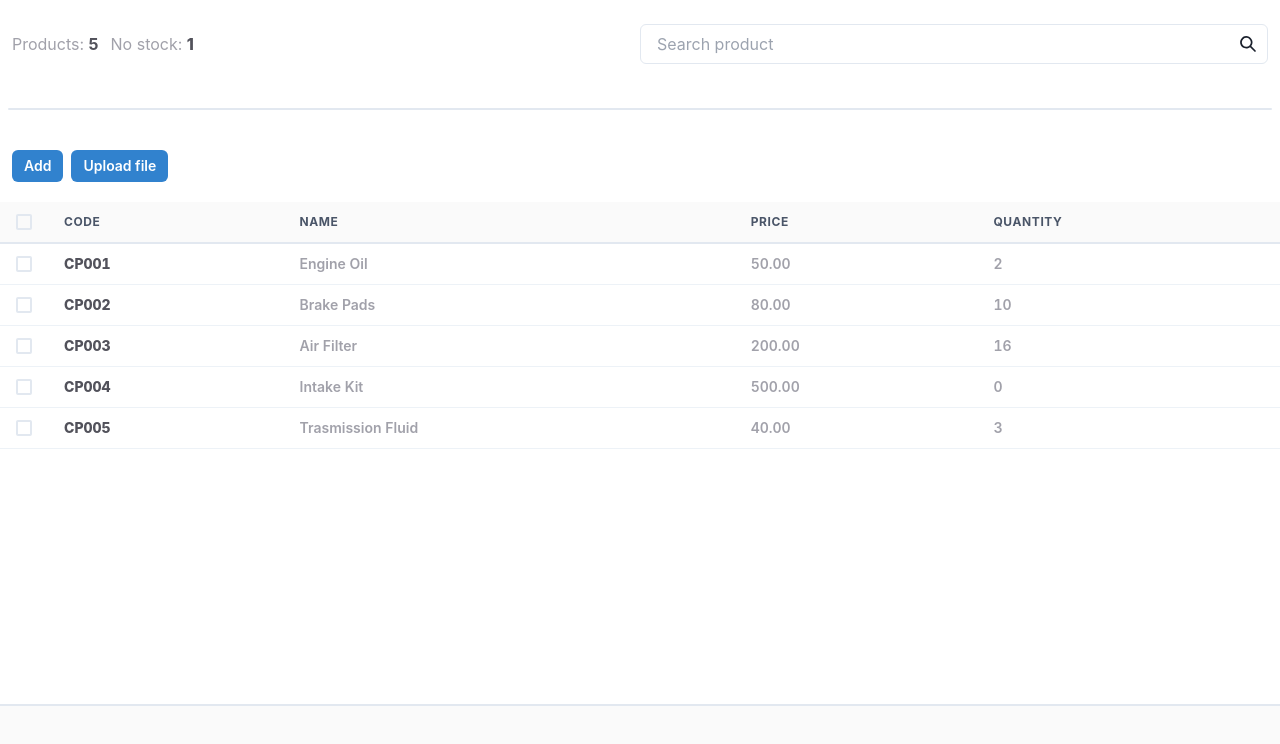
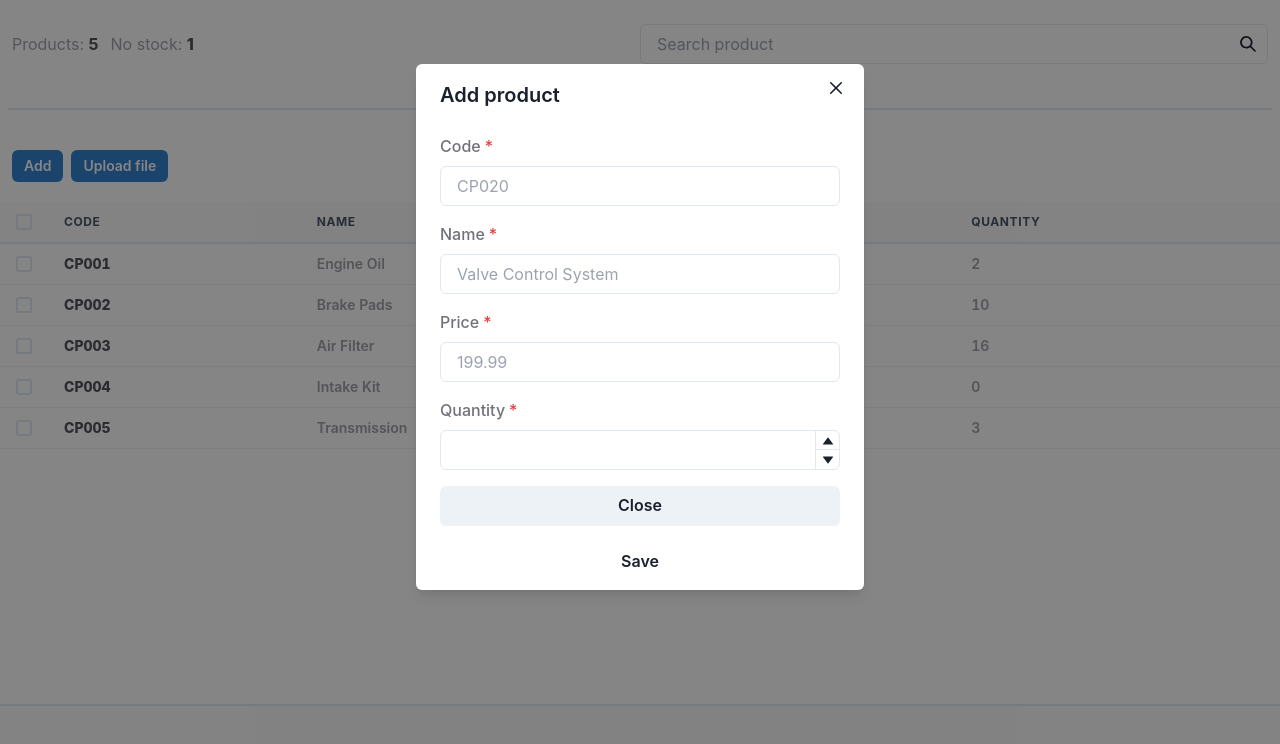
Before and after one commit to 0x0th30/product-crud-ui, a Next.js app: page / in a window 1280 px wide. Both pictures are taken after a click on the button "Add". Shown: the top 744 px of the page. Built offline with nearby package versions, Linux system fonts and the light colour scheme.

Commit message:
feat: implements product creation modal

```diff
--- a/package.json
+++ b/package.json
@@ -17,7 +17,8 @@
     "framer-motion": "^11.5.6",
     "next": "14.2.13",
     "react": "^18",
-    "react-dom": "^18"
+    "react-dom": "^18",
+    "react-hook-form": "^7.53.0"
   },
   "devDependencies": {
     "@types/node": "^20",
--- /dev/null
+++ b/src/app/components/Modal/Modal.tsx
@@ -0,0 +1,93 @@
+import { useForm } from "react-hook-form";
+import {
+  Box,
+  Button,
+  Modal as ChakraModal,
+  FormControl,
+  FormLabel,
+  Input,
+  ModalBody,
+  ModalCloseButton,
+  ModalContent,
+  ModalHeader,
+  ModalOverlay,
+  NumberDecrementStepper,
+  NumberIncrementStepper,
+  NumberInput,
+  NumberInputField,
+  NumberInputStepper,
+} from "@chakra-ui/react";
+
+export interface ModalProps {
+  isOpen: any;
+  onClose: any;
+}
+
+export default function Modal({ isOpen, onClose }: ModalProps) {
+  const {
+    handleSubmit,
+    register,
+    formState: { errors, isSubmitting },
+  } = useForm();
+
+  const onSubmit = (values: any) => {
+    console.log(values);
+  };
+
+  return (
+    <ChakraModal isOpen={isOpen} onClose={onClose}>
+      <>
+        <ModalOverlay />
+        <ModalContent>
+          <ModalHeader>Add product</ModalHeader>
+          <ModalCloseButton />
+
+          <ModalBody>
+            <form onSubmit={handleSubmit(onSubmit)}>
+              <Box className="flex flex-col gap-4 text-zinc-500">
+                <FormControl isRequired>
+                  <FormLabel>Code</FormLabel>
+                  <Input id="code" placeholder="CP020" {...register("code")} />
+                </FormControl>
+
+                <FormControl isRequired>
+                  <FormLabel>Name</FormLabel>
+                  <Input
+                    id="name"
+                    placeholder="Valve Control System"
+                    {...register("name")}
+                  />
+                </FormControl>
+
+                <FormControl isRequired>
+                  <FormLabel>Price</FormLabel>
+                  <Input
+                    id="price"
+                    placeholder="199.99"
+                    {...register("price")}
+                  />
+                </FormControl>
+
+                <FormControl isRequired>
+                  <FormLabel>Quantity</FormLabel>
+                  <NumberInput>
+                    <NumberInputField id="quantity" {...register("quantity")} />
+                    <NumberInputStepper>
+                      <NumberIncrementStepper />
+                      <NumberDecrementStepper />
+                    </NumberInputStepper>
+                  </NumberInput>
+                </FormControl>
+
+                <Button onClick={onClose}>Close</Button>
+                <Button variant="ghost" type="submit">
+                  Save
+                </Button>
+              </Box>
+            </form>
+          </ModalBody>
+        </ModalContent>
+      </>
+    </ChakraModal>
+  );
+}
--- a/src/app/components/Table/Table.tsx
+++ b/src/app/components/Table/Table.tsx
@@ -1,11 +1,30 @@
-import { Box, Table as ChakraTable, Checkbox, TableContainer, Tbody, Td, Th, Thead, Tr } from "@chakra-ui/react";
+import {
+  Box,
+  Table as ChakraTable,
+  Checkbox,
+  TableContainer,
+  Tbody,
+  Td,
+  Th,
+  Thead,
+  Tr,
+} from "@chakra-ui/react";
 
-export default function Table() {
+export interface TableProps {
+  data: Record<string, string>[];
+}
+
+export default function Table({ data }: TableProps) {
   return (
     <Box>
       <TableContainer maxH="60vh" overflowY="auto">
         <ChakraTable size="sm">
-          <Thead className="bg-zinc-50 border-b-2" position="sticky" top={0} zIndex="docked">
+          <Thead
+            className="bg-zinc-50 border-b-2"
+            position="sticky"
+            top={0}
+            zIndex="docked"
+          >
             <Tr>
               <Th className="w-1" py="12px">
                 <Checkbox />
@@ -17,54 +36,22 @@ export default function Table() {
             </Tr>
           </Thead>
           <Tbody className="font-semibold text-zinc-400 overflow-auto">
-            <Tr className="transition duration-200 hover:bg-zinc-100 hover:delay-50">
-              <Td py="12px">
-                <Checkbox />
-              </Td>
-              <Td className="font-extrabold text-zinc-600" py="12px">CP001</Td>
-              <Td py="12px">Engine Oil</Td>
-              <Td py="12px">50.00</Td>
-              <Td py="12px">2</Td>
-            </Tr>
-            <Tr className="transition duration-200 hover:bg-zinc-100 hover:delay-50">
-              <Td py="12px">
-                <Checkbox />
-              </Td>
-              <Td className="font-extrabold text-zinc-600" py="12px">CP002</Td>
-              <Td py="12px">Brake Pads</Td>
-              <Td py="12px">80.00</Td>
-              <Td py="12px">10</Td>
-            </Tr>
-            <Tr className="transition duration-200 hover:bg-zinc-100 hover:delay-50">
-              <Td py="12px">
-                <Checkbox />
-              </Td>
-              <Td className="font-extrabold text-zinc-600" py="12px">CP003</Td>
-              <Td py="12px">Air Filter</Td>
-              <Td py="12px">200.00</Td>
-              <Td py="12px">16</Td>
-            </Tr>
-            <Tr className="transition duration-200 hover:bg-zinc-100 hover:delay-50">
-              <Td py="12px">
-                <Checkbox />
-              </Td>
-              <Td className="font-extrabold text-zinc-600" py="12px">CP004</Td>
-              <Td py="12px">Intake Kit</Td>
-              <Td py="12px">500.00</Td>
-              <Td py="12px">0</Td>
-            </Tr>
-            <Tr className="transition duration-200 hover:bg-zinc-100 hover:delay-50">
-              <Td py="12px">
-                <Checkbox />
-              </Td>
-              <Td className="font-extrabold text-zinc-600" py="12px">CP005</Td>
-              <Td py="12px">Trasmission Fluid</Td>
-              <Td py="12px">40.00</Td>
-              <Td py="12px">3</Td>
-            </Tr>
+            {data.map((element) => (
+              <Tr className="transition duration-200 hover:bg-zinc-100 hover:delay-50">
+                <Td py="12px">
+                  <Checkbox />
+                </Td>
+                <Td className="font-extrabold text-zinc-600" py="12px">
+                  {element.code}
+                </Td>
+                <Td py="12px">{element.name}</Td>
+                <Td py="12px">{element.price}</Td>
+                <Td py="12px">{element.quantity}</Td>
+              </Tr>
+            ))}
           </Tbody>
         </ChakraTable>
       </TableContainer>
-    </Box >
-  )
+    </Box>
+  );
 }
--- a/src/app/components/Table/TableArea.tsx
+++ b/src/app/components/Table/TableArea.tsx
@@ -3,10 +3,18 @@ import Table from "./Table";
 import TableHeader from "./TableHeader";
 
 export default function TableArea() {
+  const tableData = [
+    { code: "CP001", name: "Engine Oil", price: "50.00", quantity: "2" },
+    { code: "CP002", name: "Brake Pads", price: "80.00", quantity: "10" },
+    { code: "CP003", name: "Air Filter", price: "200.00", quantity: "16" },
+    { code: "CP004", name: "Intake Kit", price: "500.00", quantity: "0" },
+    { code: "CP005", name: "Transmission", price: "40.00", quantity: "3" },
+  ];
+
   return (
     <Box className="flex-grow">
       <TableHeader />
-      <Table />
+      <Table data={tableData} />
     </Box>
-  )
+  );
 }
--- a/src/app/components/Table/TableHeader.tsx
+++ b/src/app/components/Table/TableHeader.tsx
@@ -1,10 +1,18 @@
-import { Box, Button } from "@chakra-ui/react";
+import { Box, Button, useDisclosure } from "@chakra-ui/react";
+import Modal from "../Modal/Modal";
 
 export default function TableHeader() {
+  const { isOpen, onOpen, onClose } = useDisclosure();
+
   return (
     <Box className="flex flex-row gap-2 m-3 my-5">
-      <Button colorScheme="blue" size="sm">Add</Button>
-      <Button colorScheme="blue" size="sm">Upload file</Button>
+      <Button colorScheme="blue" size="sm" onClick={onOpen}>
+        Add
+      </Button>
+      <Modal isOpen={isOpen} onClose={onClose} />
+      <Button colorScheme="blue" size="sm">
+        Upload file
+      </Button>
     </Box>
-  )
+  );
 }
```
Also changed, not shown: 1 other file (tests, documents, lock files or other folders).
